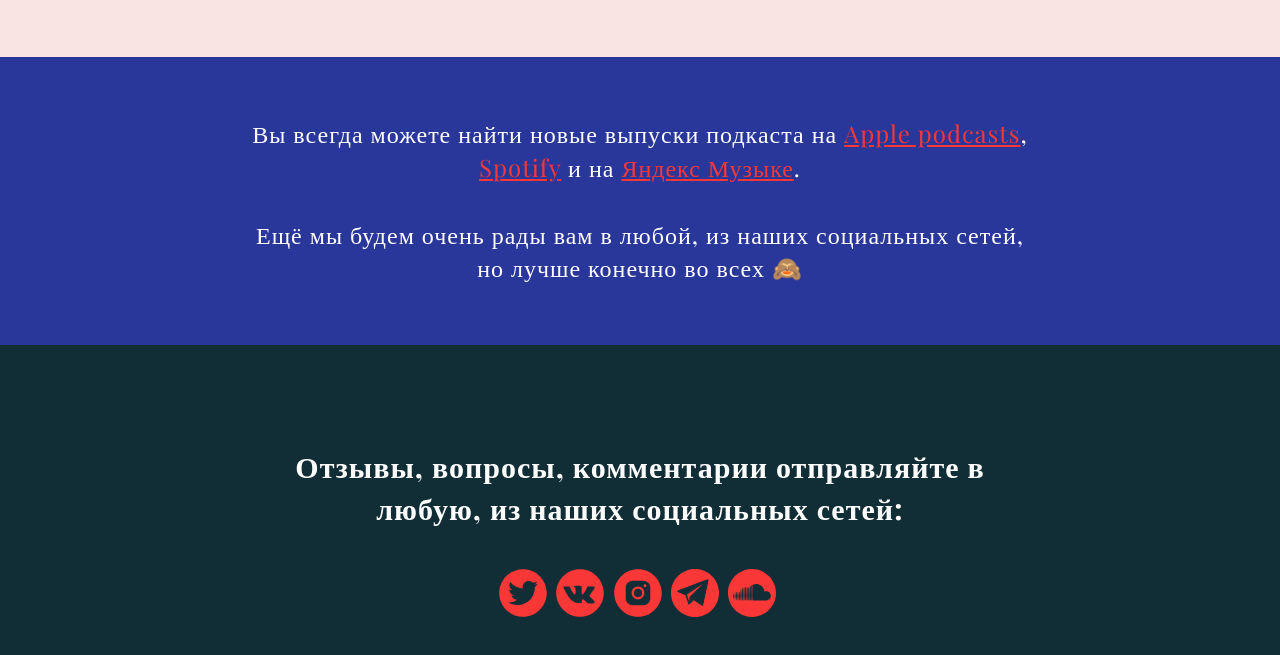
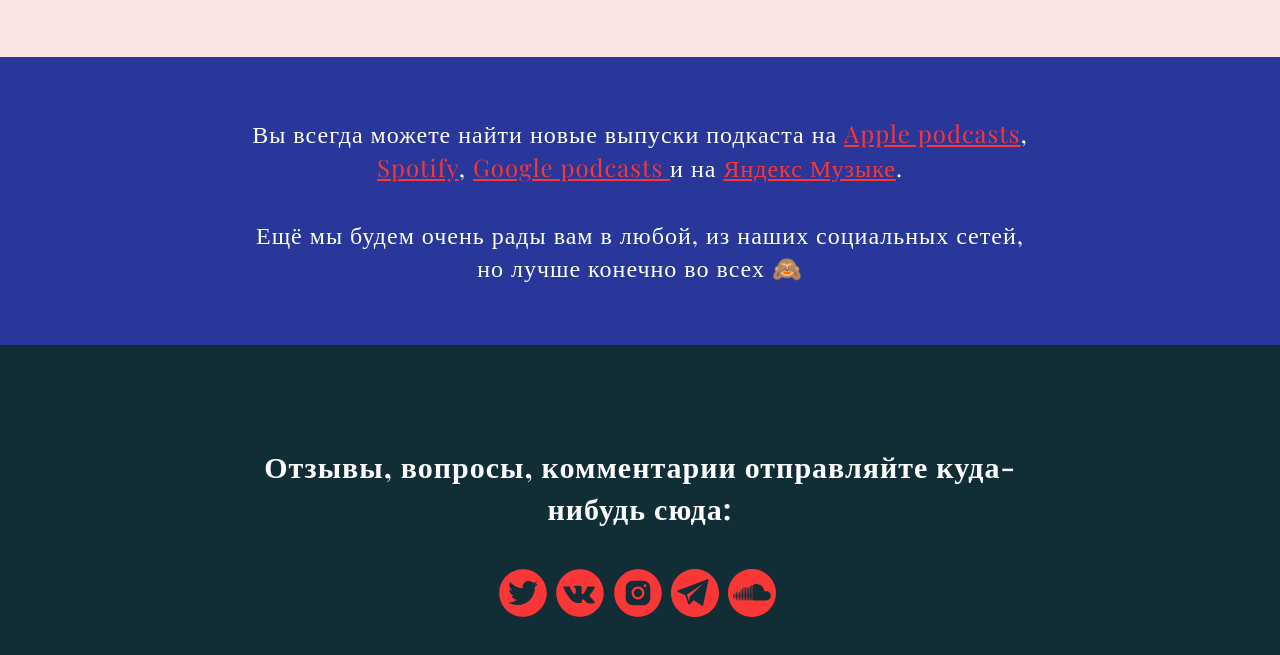
Before and after one commit to KrupenkinaDaria/neverthebutler-site, a plain HTML site: page index.html in a window 1280 px wide. Shown: the part 1057-1712 px from the top of the page. Drawn offline with nearby package versions, Linux system fonts and the light colour scheme; files that its build step writes are made by us from their sources.

Commit message:
add google podcast link

```diff
--- a/index.html
+++ b/index.html
@@ -65,8 +65,8 @@
         <p>
             Вы всегда можете найти новые выпуски подкаста на
             <a href="https://podcasts.apple.com/by/podcast/%D0%BD%D0%B8-%D1%80%D0%B0%D0%B7%D1%83-%D0%BD%D0%B5-%D0%B4%D0%B2%D0%BE%D1%80%D0%B5%D1%86%D0%BA%D0%B8%D0%B9/id1515015998">Apple podcasts</a>,
-            <a href="https://open.spotify.com/show/5ARKQg2LpSQCgngpb1RsQp?si=2ix6PZvQSp24AxzuXPo3SQ">Spotify</a>
-<!--            Google podcasts -->
+            <a href="https://open.spotify.com/show/5ARKQg2LpSQCgngpb1RsQp?si=2ix6PZvQSp24AxzuXPo3SQ">Spotify</a>,
+            <a href="https://podcasts.google.com/?feed=aHR0cHM6Ly9uZXZlcnRoZWJ1dGxlci5saWJzeW4uY29tL3Jzcw">Google podcasts </a>
             и на
             <a href="https://music.yandex.ru/album/10855582">Яндекс Музыке</a>. <br><br>
             Ещё мы будем очень рады вам в любой, из наших социальных сетей, но лучше конечно во всех 🙈
@@ -74,7 +74,7 @@
     </section>
 
     <footer class="footer">
-        <h2 class="footer-headline">Отзывы, вопросы, комментарии отправляйте в любую, из&nbsp;наших социальных сетей:</h2>
+        <h2 class="footer-headline">Отзывы, вопросы, комментарии отправляйте куда-нибудь сюда:</h2>
 
         <div class="b-socials">
             <a href="https://twitter.com/neverthebutler" target="_blank" class="social-link tw">
```
